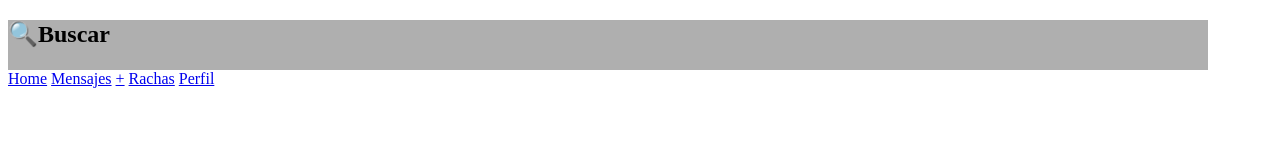
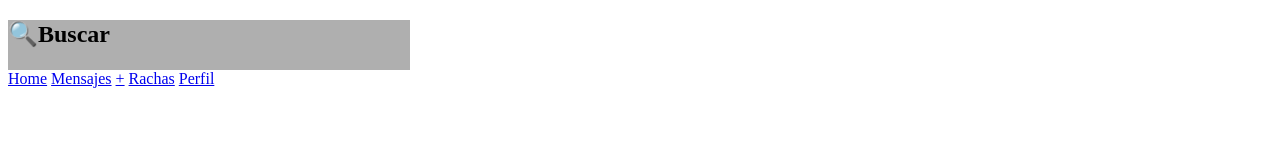
Before and after one commit to carolina-gallo/Mango-Proyecto2026, a plain HTML site: page buscador.html in a window 1280 px wide. Drawn offline with Linux system fonts and the light colour scheme.

Commit message:
Esta maso menos "ajustado para celular"

```diff
--- a/buscador.css
+++ b/buscador.css
@@ -1,5 +1,5 @@
 .buscar {
-    width: 1200px;
+    width: 1200;
     height: 50px;
     background-color: rgb(175, 175, 175);
 }
--- a/buscador.html
+++ b/buscador.html
@@ -4,22 +4,23 @@
     <meta charset="UTF-8">
     <title>Document</title>
     <link rel="stylesheet" href="buscador.css">
+    <link rel="stylesheet" href="index.css">
+
 </head>
 
 <body>
-    <div class="buscar">
-        <h2>🔍Buscar</h2>
-    </div>
+ <div class="app">
+         <div class="buscar">
+             <h2>🔍Buscar</h2>
+          </div>
 
     <footer>
-
         <a href="home.html">Home</a>
         <a href="mensajes.html">Mensajes</a>
         <a href="crear.html">+</a>
         <a href="rachas.html">Rachas</a>
         <a href="perfil.html">Perfil</a>
-
-
     </footer>
+ </div>
 </body>
 </html>
--- a/home.css
+++ b/home.css
@@ -1,3 +1,7 @@
+.app {
+    max-width: 402;
+}
+
 * {
     box-sizing: border-box;
     margin: 0;
--- /dev/null
+++ b/index.css
@@ -0,0 +1,3 @@
+.app {
+    max-width: 402px;
+}
```
Also changed, not shown: crear-cuenta.html (+7 -1 lines), crear.html (+6 -2 lines), home.html (+4 -2 lines), index.html (+6 -0 lines), mensajes.html (+7 -0 lines), perfil.html (+6 -1 lines), rachas.html (+6 -2 lines), 1 other file.
